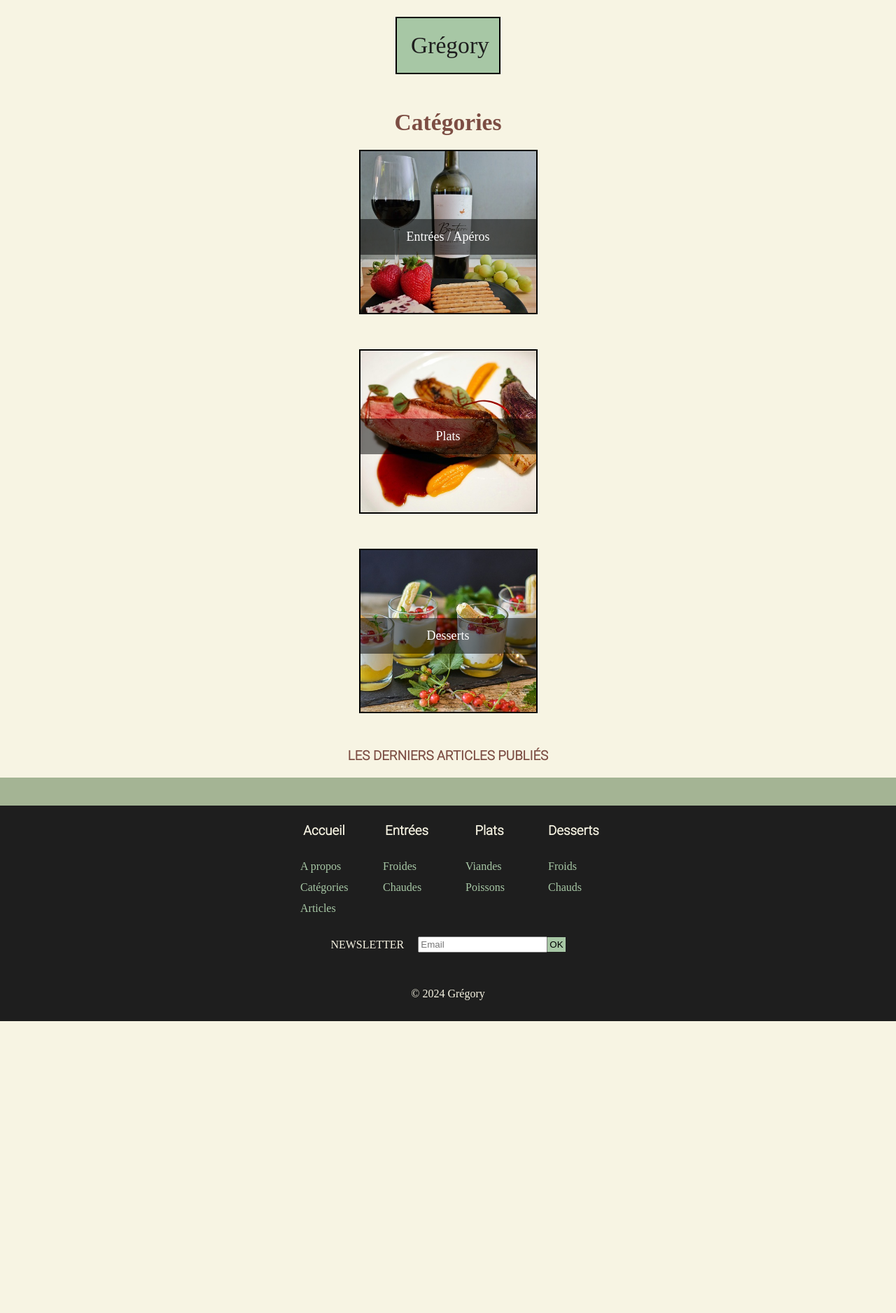
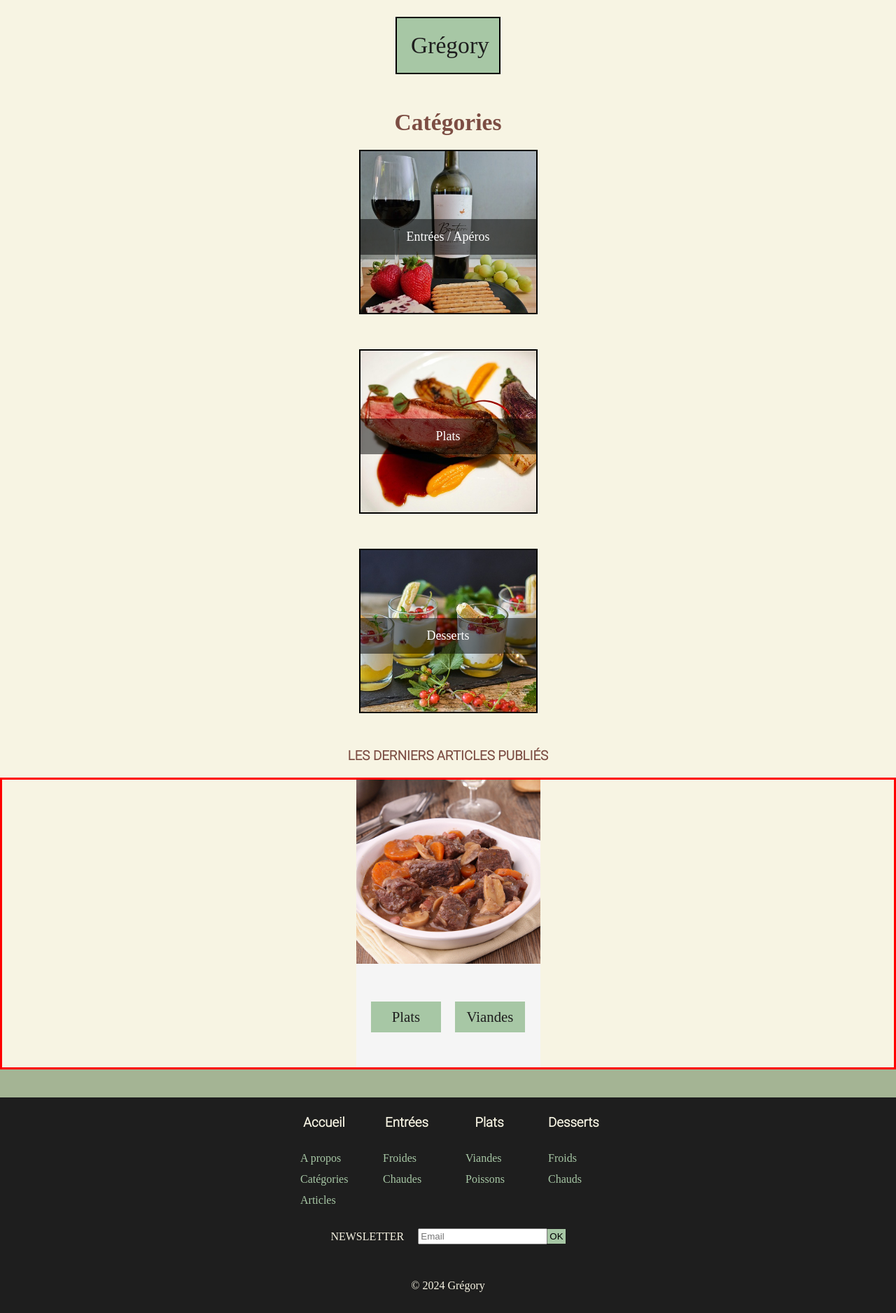
Before and after one commit to GregoryVDev/BlogCuisine, a PHP site: page / in a window 1280 px wide. Shown: the part 2200-4076 px from the top of the page at 70% size. Before the commit the page ends 3659 px from the top, so only its background shows below. Run offline with PHP 8.4, Linux system fonts and the light colour scheme; some web fonts are replaced.

Commit message:
Added container produit and article for each plat

```diff
--- a/src/css/index.css
+++ b/src/css/index.css
@@ -68,6 +68,7 @@ nav ul li a:hover {
 h1 {
   text-align: center;
   font-size: var(--fsize1);
+  color: var(--color1);
   margin-bottom: 20px;
   font-family: var(--RobotoBold);
 }
@@ -251,6 +252,39 @@ section h2 {
   color: var(--color1);
 }
 
+.container-produit {
+  width: 100%;
+  border: 3px solid red;
+  display: flex;
+  justify-content: center;
+}
+
+.produit {
+  width: 263px;
+  height: 220px;
+  background: var(--color3);
+  height: auto;
+}
+
+.container-tags {
+  width: 100%;
+  margin: 50px 0;
+  display: flex;
+  align-items: center;
+  justify-content: center;
+  gap: 20px;
+}
+
+.container-tags a {
+  text-align: center;
+  width: 100px;
+  padding: 10px;
+  background: var(--color5);
+  text-decoration: none;
+  font-size: var(--fsize4);
+  color: var(--color2);
+}
+
 /* ----------------------
           FOOTER
    ----------------------
--- a/src/index.php
+++ b/src/index.php
@@ -61,6 +61,19 @@
     </section>
     <section id="last">
         <h3>Les derniers articles publiés</h3>
+        <div class="container-produit">
+            <article class="produit">
+                <figure>
+                    <img src="./img/plats/boeuf-bourguignon.jpg" alt="Boeuf Bourguignon">
+                    <figcaption>
+                        <div class="container-tags">
+                            <a href="#">Plats</a>
+                            <a href="#">Viandes</a>
+                        </div>
+                    </figcaption>
+                </figure>
+            </article>
+        </div>
     </section>
 
     <?php require_once("./template/footer.php") ?>
```
